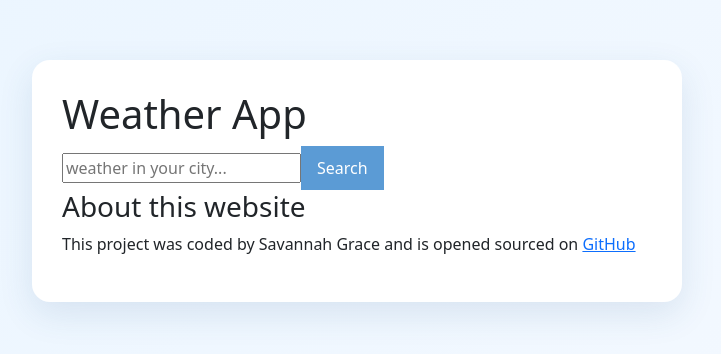
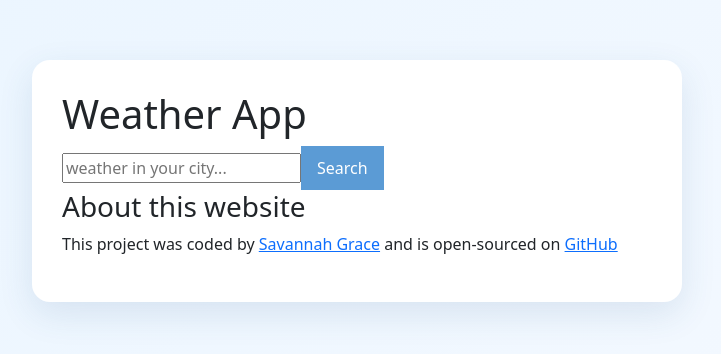
Before and after one commit to savannahgracecreates/react-vite, a React (Vite) app: page / in a window 1280 px wide. Shown: the top 354 px of the page, without its empty margins (283-1004 px from the left). Built offline with nearby package versions, Linux system fonts and the light colour scheme.

Commit message:
Added personal site to footer

```diff
--- a/src/main.jsx
+++ b/src/main.jsx
@@ -13,7 +13,7 @@ createRoot(document.getElementById('root')).render(
           <App />
           <div>
       <h3>About this website </h3>
-      <p>This project was coded by Savannah Grace and is opened sourced on <a href="https://github.com/savannahgracecreates/react-vite" target="_blank">GitHub</a></p>
+      <p>This project was coded by <a href="www.savannahgracecreative.com" target="_blank">Savannah Grace</a> and is open-sourced on <a href="https://github.com/savannahgracecreates/react-vite" target="_blank">GitHub</a></p>
   </div>
       </div>
     </div>
```
